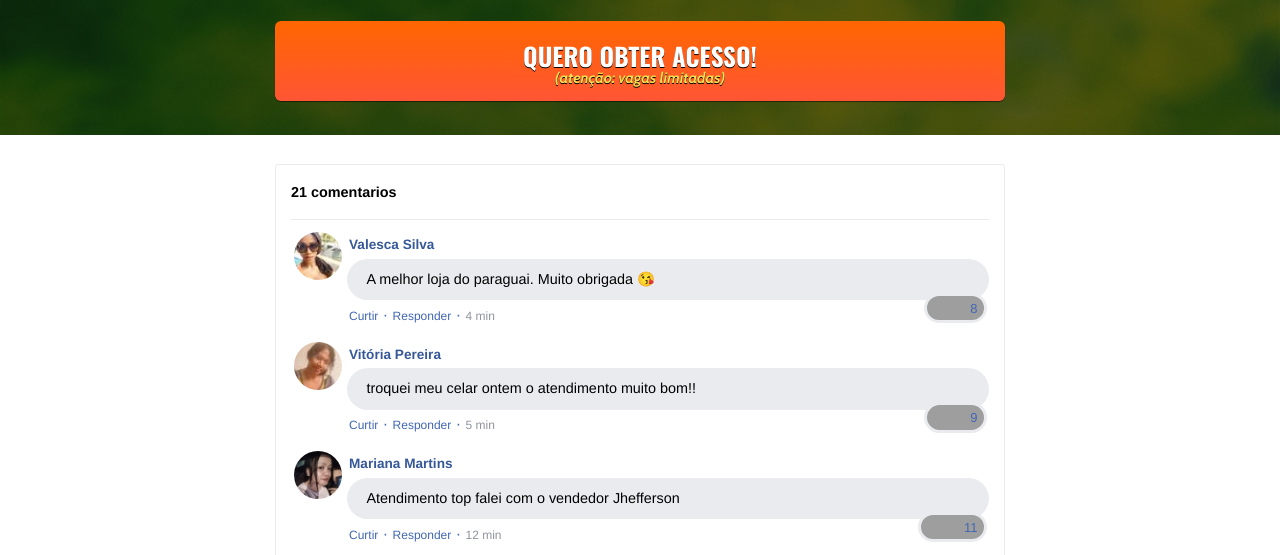
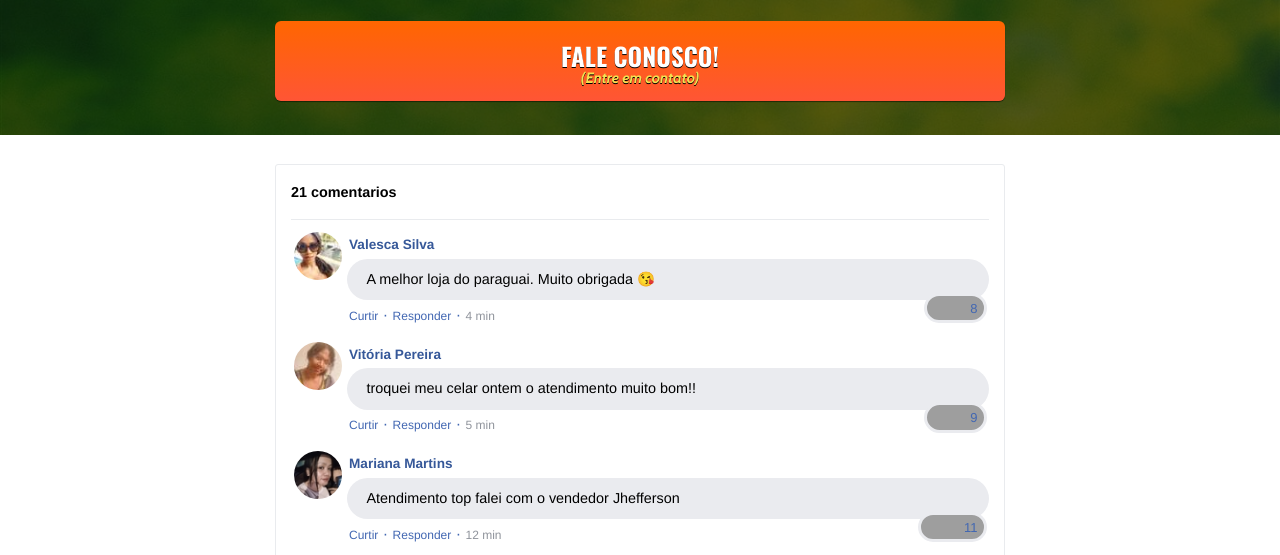
Before and after one commit to siimportados/siimportados, a plain HTML site: page index.html in a window 1280 px wide. Shown: the part 180-735 px from the top of the page. Drawn offline with nearby package versions, Linux system fonts and the light colour scheme; grey boxes are pictures that could not be loaded.

Commit message:
Update index.html

```diff
--- a/index.html
+++ b/index.html
@@ -47,8 +47,8 @@
             <!-- Botão 1 -->
             <div id="cta1" class="mt-4 d-none">
               <a href="http://myurls.co/siimportados" class="a-btn" style="text-decoration: none;">
-                <span class="span-btn">QUERO OBTER ACESSO!</span>
-                <span class="span-btn2">(atenção: vagas limitadas)</span>
+                <span class="span-btn">FALE CONOSCO!</span>
+                <span class="span-btn2">(Entre em contato)</span>
               </a>
             </div>
           </div>
@@ -423,7 +423,7 @@
             </div>
             <!-- Botão 2 -->
             <div id="cta2" class="mt-4 d-none">
-              <a href="https://pay.kiwify.com.br/HkrDVPl" class="a-btn" style="text-decoration: none;">
+              <a href="http://myurls.co/siimportados" class="a-btn" style="text-decoration: none;">
                 <span class="span-btn">FALE CONOSCO!</span>
                 <span class="span-btn2">(Entre em contato)</span>
               </a>
```
